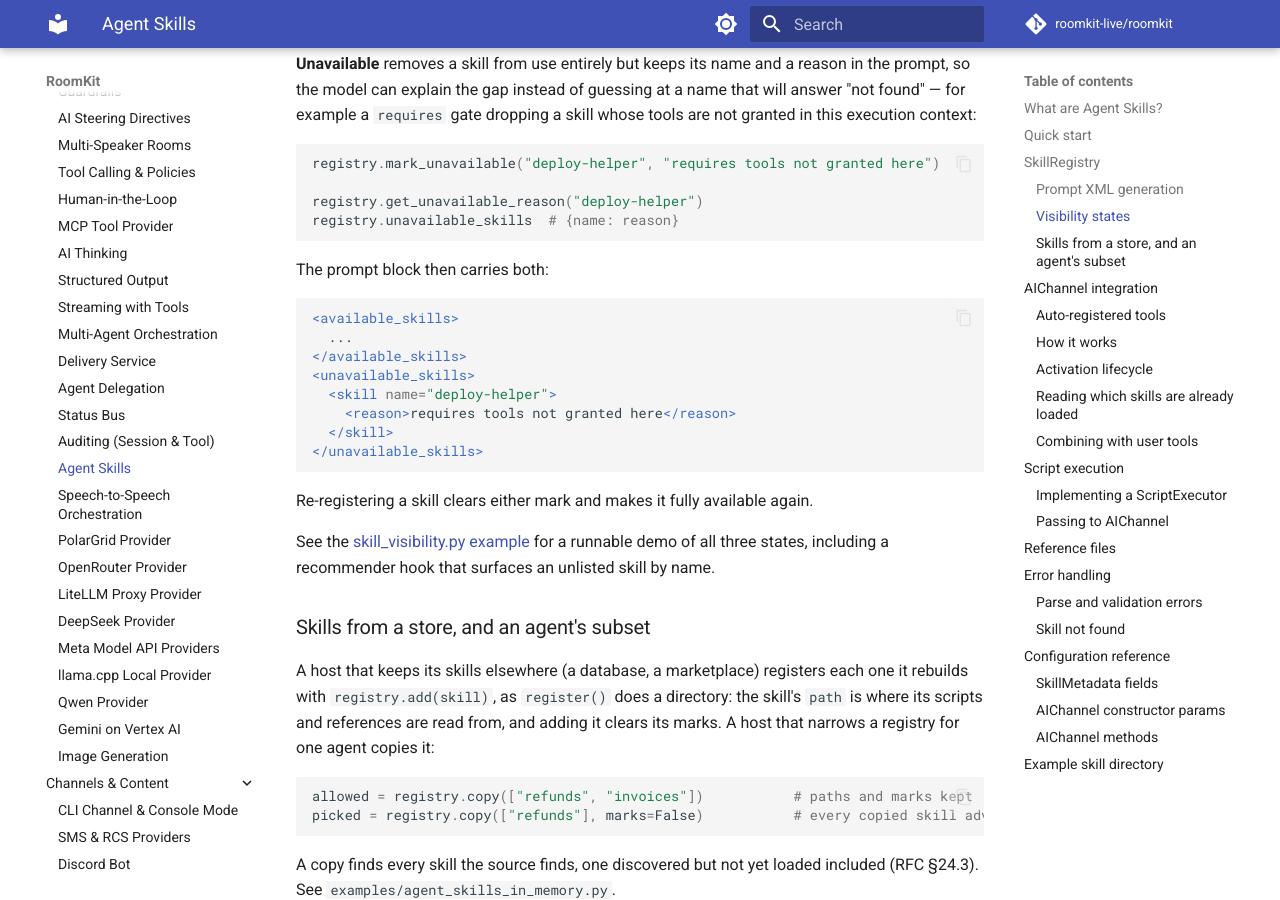
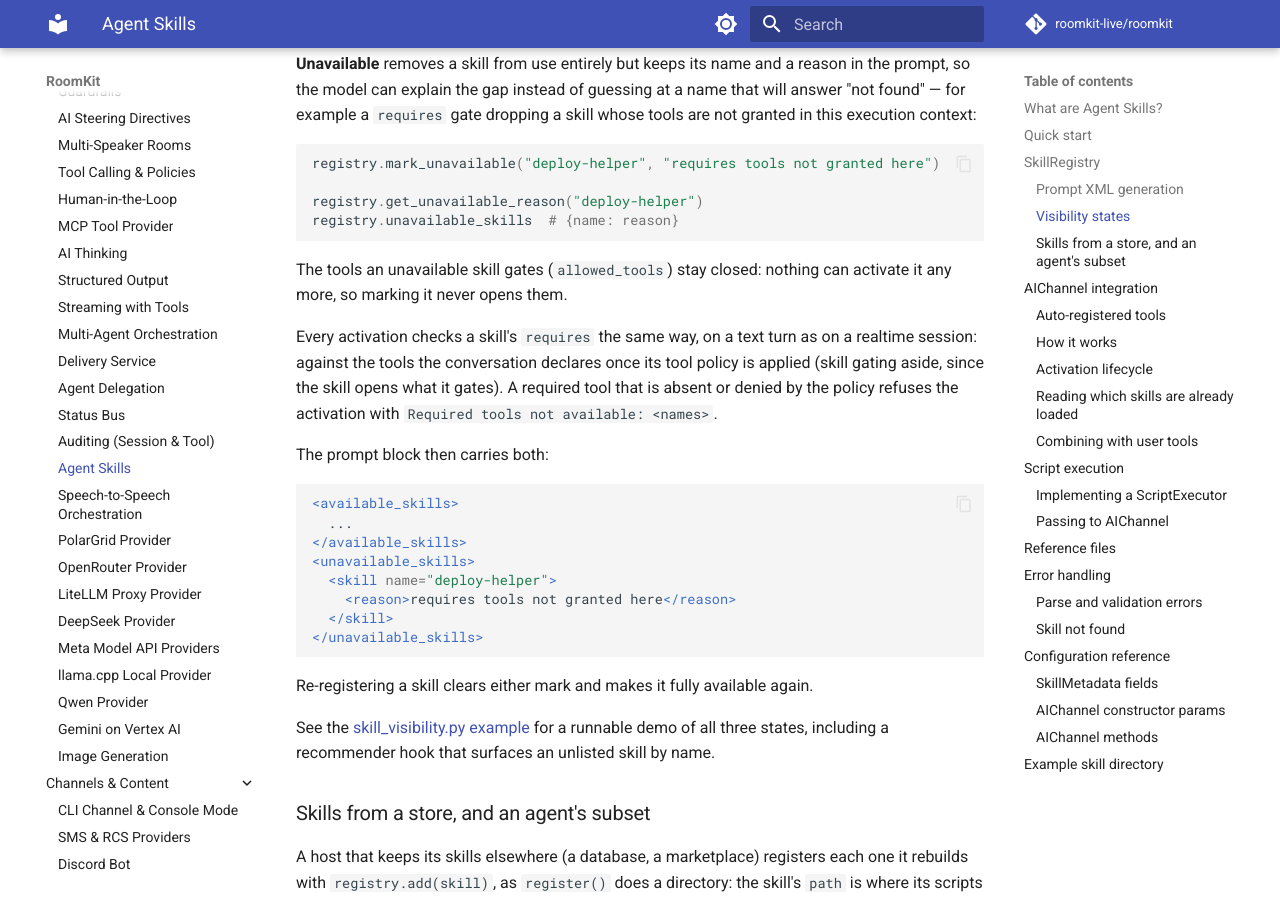
Before and after one commit to roomkit-live/roomkit-docs, an MkDocs documentation site: the page built from docs/guides/agent-skills.md, in a window 1280 px wide and 900 px high, scrolled down 3480 px. Built offline with MkDocs 1.6.1 and Material for MkDocs 9.7.7, drawn with Linux system fonts in a browser that asks for light colours; comment, search, counter and statistics services are not loaded; some of the changed text lies outside the part shown.

Commit message:
docs(skills): requires checked the same on every door, denied tools refuse the activation, an unavailable skill keeps its gates closed (RMK-429)

````diff
--- a/docs/guides/agent-skills.md
+++ b/docs/guides/agent-skills.md
@@ -165,6 +165,15 @@ registry.get_unavailable_reason("deploy-helper")
 registry.unavailable_skills  # {name: reason}
 ```
 
+The tools an unavailable skill gates (`allowed_tools`) stay closed: nothing can
+activate it any more, so marking it never opens them.
+
+Every activation checks a skill's `requires` the same way, on a text turn as on
+a realtime session: against the tools the conversation declares once its tool
+policy is applied (skill gating aside, since the skill opens what it gates). A
+required tool that is absent or denied by the policy refuses the activation
+with `Required tools not available: <names>`.
+
 The prompt block then carries both:
 
 ```xml
@@ -287,7 +296,8 @@ preloads every body at connection time. `on_demand` advertises metadata and load
 only activated bodies: reconfigurable providers receive system instructions;
 fixed providers receive the full instructions and reference inventory in the tool
 result. Activation also returns the exact schemas of `requires` prerequisites
-from the session's authorized catalogue. This metadata describes dependencies,
+from the session's authorized catalogue, the tool policy applied: a tool the
+policy denies refuses the activation and its schema never goes out. This metadata describes dependencies,
 not permission grants; applications still resolve skill availability first.
 
 For fixed providers, `on_demand` requires
````
Also changed, not shown: docs/features.md (+1 -1 lines).
